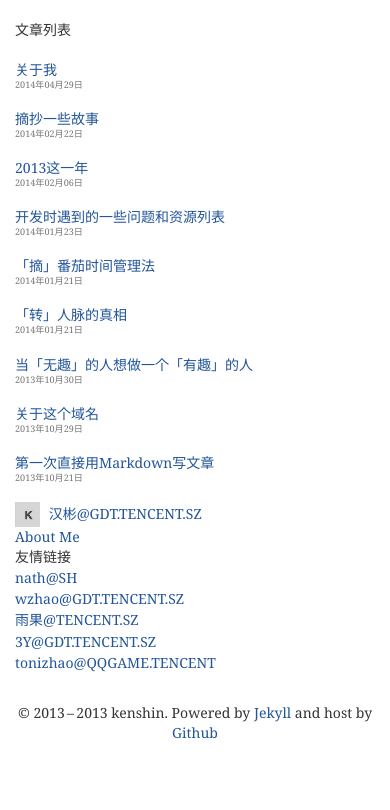
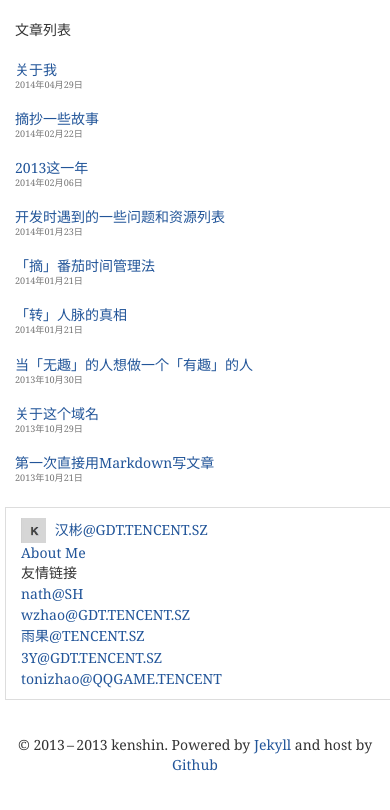
Before and after one commit to kenshinlin/archives, a Jekyll site: the page built from index.html, in a window 390 px wide. Shown: the top 810 px of the page. Built offline with Jekyll 4.4.1, drawn with Linux system fonts in a browser that asks for light colours; nearby versions of some CDN libraries.

Commit message:
Update style.css

```diff
--- a/css/style.css
+++ b/css/style.css
@@ -107,7 +107,7 @@ table {
   .self-info{
     padding:10px 0;
   }
-  .slider{
+  .sider{
       border: 1px solid #ddd;
       margin: 5px;
       padding-top: 10px;
```
